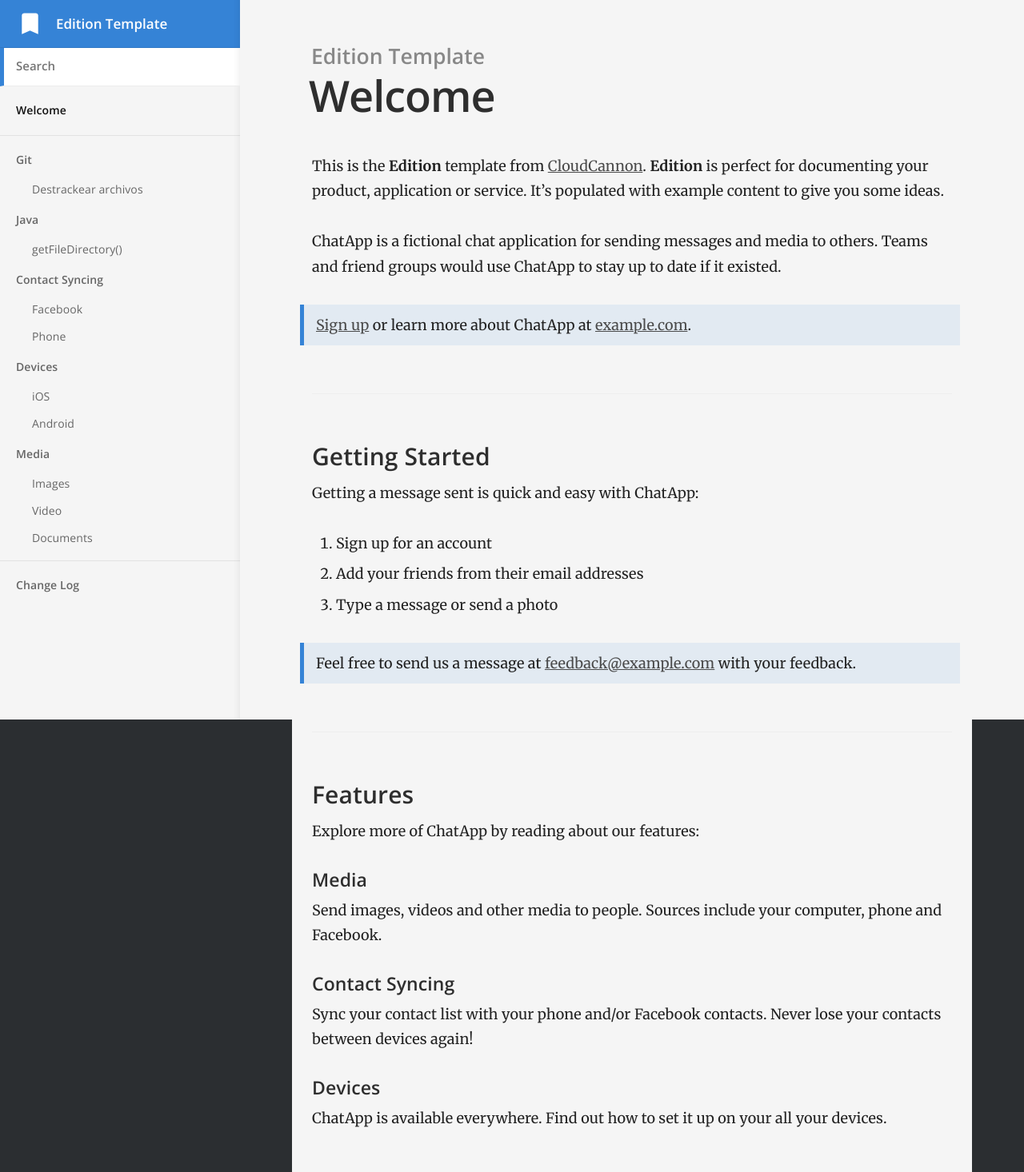
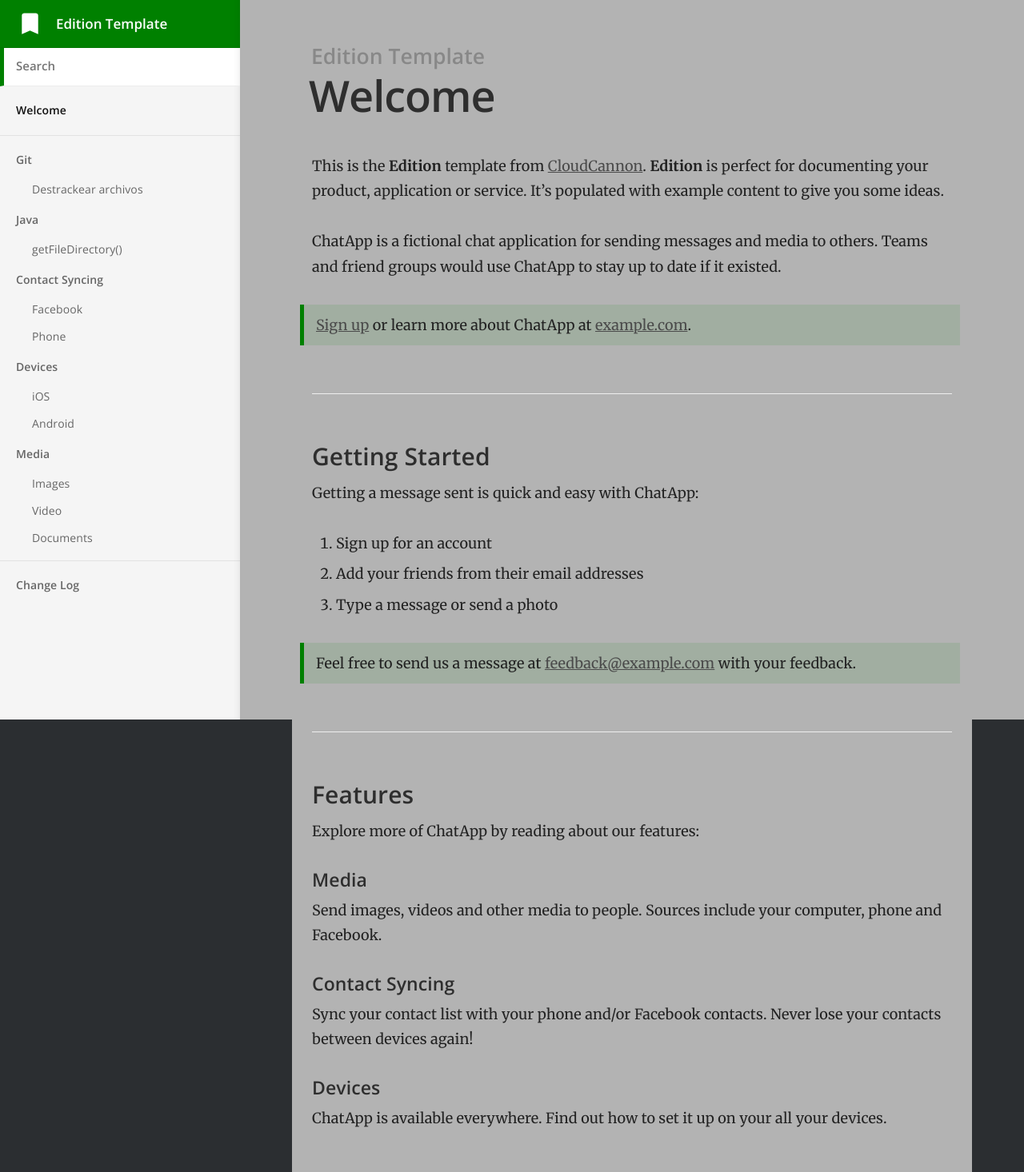
Before and after one commit to slaarks/slaarks.github.io, a Jekyll site: the page built from index.md, in a window 1280 px wide. Shown: the whole page at 80% size. Built offline with Jekyll 4.4.1, drawn with Linux system fonts in a browser that asks for light colours.

Commit message:
CSS fix.

```diff
--- a/css/main.scss
+++ b/css/main.scss
@@ -8,9 +8,9 @@ $body-background-color: #2B2E31;
 
 $content-max-width: 800px;
 $content-color: #222;
-$content-background-color: #f5f5f5;
+$content-background-color: #b3b3b3;
 
-$brand-colour: #3583d6;
+$brand-colour: #008000;
 $brand-colour-light: mix($brand-colour, $content-background-color, 10%);
 
 $nav-header-background-color: $brand-colour;
```
